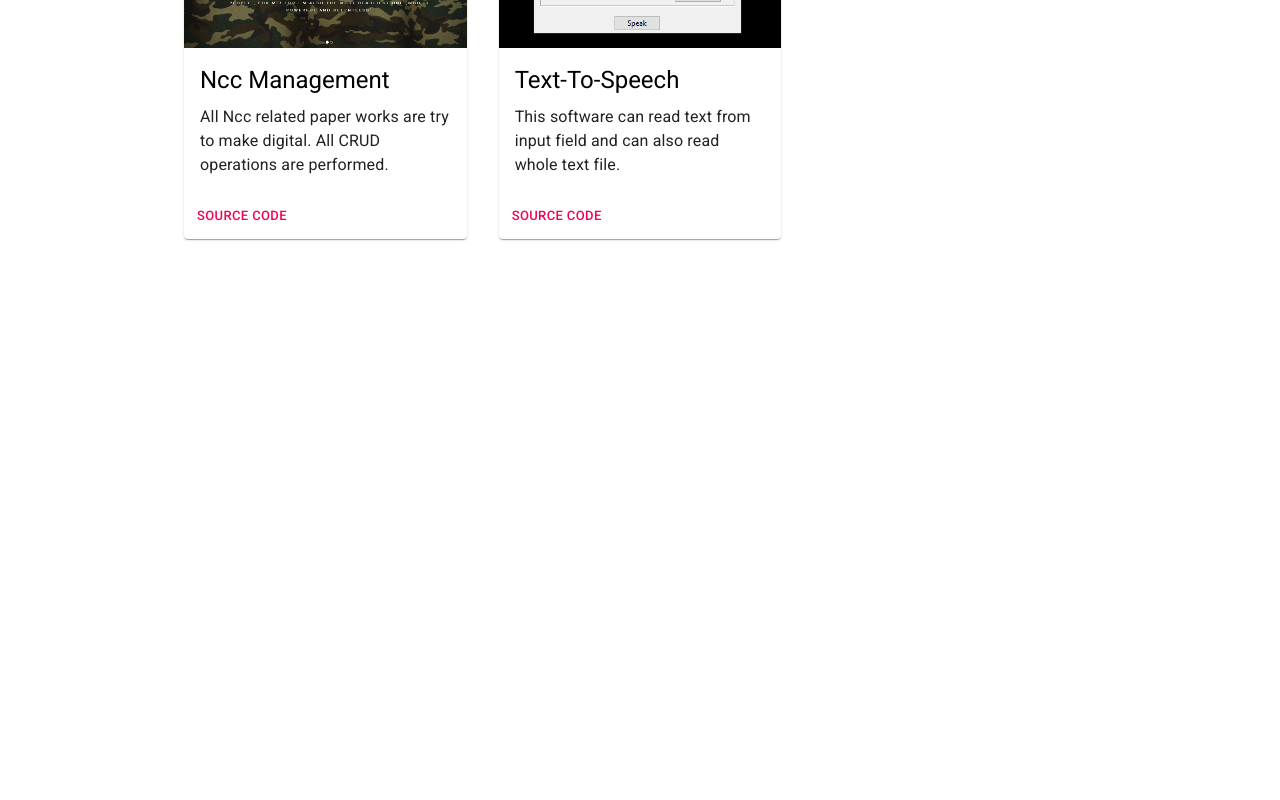
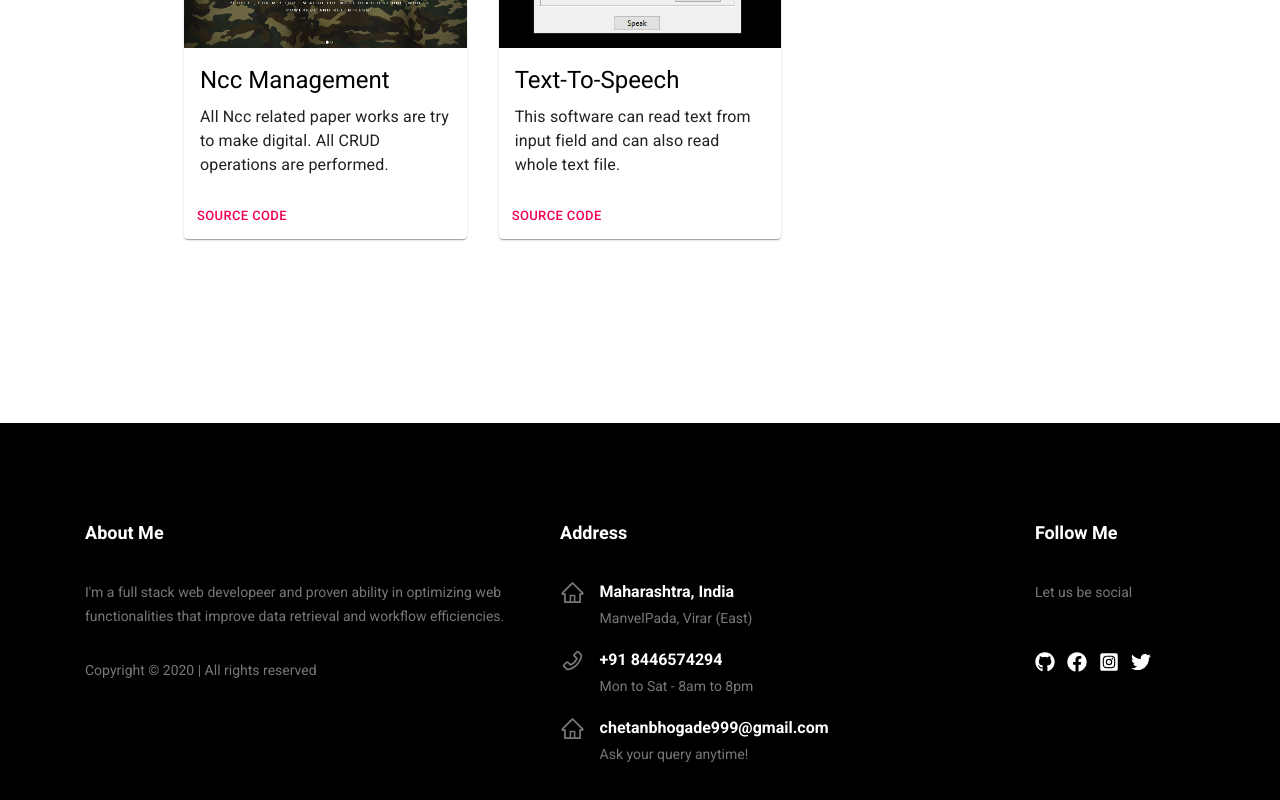
Before and after one commit to ChetanBhogade/portfolio, a React (Create React App) app: page / in a window 1280 px wide. Shown: the part 2371-3171 px from the top of the page. Before the commit the page ends 2794 px from the top, so only its background shows below. Built offline with nearby package versions, Linux system fonts and the light colour scheme.

Commit message:
adding footer section

```diff
--- a/src/App.js
+++ b/src/App.js
@@ -4,6 +4,7 @@ import { Container } from "@material-ui/core";
 import Banner from "./Containers/Banner";
 import About from "./Containers/About";
 import ProjectLists from "./Containers/ProjectLists";
+import Footer from "./Containers/Footer";
 
 import 'bootstrap/dist/css/bootstrap.min.css';
 import "./App.css";
@@ -17,6 +18,7 @@ function App() {
         <About />
         <ProjectLists />
       </Container>
+      <Footer />
     </div>
   );
 }
--- /dev/null
+++ b/src/Containers/Footer.css
@@ -0,0 +1,71 @@
+.footer-area {
+  background: #000000;
+  padding-top: 100px;
+  padding-bottom: 100px;
+}
+
+.f-title {
+  margin-bottom: 35px;
+}
+
+.f-title h3 {
+  color: #ffffff;
+  font-size: 18px;
+  font-weight: bold;
+  font-family: "Heebo", sans-serif;
+  margin-bottom: 0px;
+}
+
+.f-about p {
+  font-size: 14px;
+  line-height: 24px;
+  font-family: "Roboto", sans-serif;
+  color: #777777;
+  margin-bottom: 30px;
+}
+
+.f-contact {
+  padding-bottom: 20px;
+}
+
+.f-contact h6 {
+  font-size: 16px;
+  line-height: 24px;
+  color: #ffffff;
+  font-family: "Roboto", sans-serif;
+  font-weight: bold;
+  margin-bottom: 0px;
+}
+
+.f-contact p {
+  font-size: 14px;
+  line-height: 24px;
+  padding: 2px 0px;
+}
+
+.f-contact .row .col-sm-1 {
+  width: 50px;
+}
+
+.f-contact .row .col-sm-11 {
+  width: 50%;
+}
+
+.f-follow p {
+  font-size: 14px;
+  line-height: 24px;
+  font-family: "Roboto", sans-serif;
+  color: #777777;
+  margin-bottom: 10px;
+}
+
+.f-follow .list li {
+  margin-bottom: 17px;
+  display: inline-block;
+  margin-right: 12px;
+}
+
+.f-follow .list li a {
+  text-decoration: none;
+  color: #ffffff;
+}
--- /dev/null
+++ b/src/Containers/Footer.js
@@ -0,0 +1,82 @@
+import React from "react";
+import { Container, Row, Col } from "react-bootstrap";
+import { AiOutlineHome, AiOutlinePhone } from "react-icons/ai";
+
+import "./Footer.css";
+import SocialIcons from "../Components/SocialIcons";
+
+function Footer() {
+  return (
+    <footer className="footer-area">
+      <Container>
+        <Row>
+          <Col lg="5" sm="6">
+            <div className="f-about">
+              <div className="f-title">
+                <h3>About Me</h3>
+              </div>
+              <p>
+                I'm a full stack web developeer and proven ability in optimizing
+                web functionalities that improve data retrieval and workflow
+                efficiencies.
+              </p>
+              <p>
+                Copyright &copy; {new Date().getFullYear()} | All rights
+                reserved
+              </p>
+            </div>
+          </Col>
+          <Col lg="5" sm="6">
+            <div className="f-address">
+              <div className="f-title">
+                <h3>Address</h3>
+              </div>
+              <div className="f-contact">
+                <Row>
+                  <Col sm="1" className="text-right">
+                    <AiOutlineHome size="25" />
+                  </Col>
+                  <Col sm="11" className="text-left">
+                    <h6>Maharashtra, India</h6>
+                    <p>ManvelPada, Virar (East)</p>
+                  </Col>
+                </Row>
+                <Row>
+                  <Col sm="1" className="text-right">
+                    <AiOutlinePhone size="25" />
+                  </Col>
+                  <Col sm="11" className="text-left">
+                    <h6>+91 8446574294</h6>
+                    <p>Mon to Sat - 8am to 8pm</p>
+                  </Col>
+                </Row>
+                <Row>
+                  <Col sm="1" className="text-right">
+                    <AiOutlineHome size="25" />
+                  </Col>
+                  <Col sm="11" className="text-left">
+                    <a href="mailto:chetanbhogade999@gmail.com">
+                      <h6>chetanbhogade999@gmail.com</h6>
+                    </a>
+                    <p>Ask your query anytime!</p>
+                  </Col>
+                </Row>
+              </div>
+            </div>
+          </Col>
+          <Col lg="2">
+            <div className="f-follow">
+              <div className="f-title">
+                <h3>Follow Me</h3>
+              </div>
+              <p>Let us be social</p>
+              <SocialIcons size="20" />
+            </div>
+          </Col>
+        </Row>
+      </Container>
+    </footer>
+  );
+}
+
+export default Footer;
```
